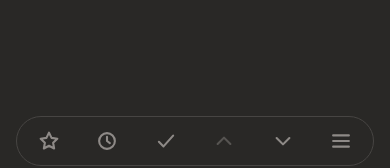
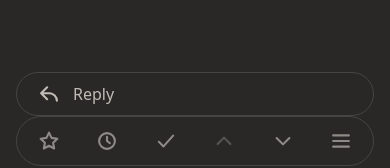
Before and after one commit to BbrSofiane/email-os, a Vue app: page / in a window 390 px wide. Both pictures are taken after a click on the item 195 px from the left and 176 px from the top of the page. Shown: the part 670-838 px from the top of the page. Built offline with nearby package versions, Linux system fonts and the light colour scheme.

Commit message:
feat(mobile): add compact reader reply bar

```diff
--- a/src/App.vue
+++ b/src/App.vue
@@ -2477,6 +2477,7 @@ const searchSyntaxEditHint = computed(() =>
               :selection-context="mailbox.context.value"
               :back-host="layoutMode === 'compact' ? mobileTopBar?.backHost : readerBackHost"
               :actions-host="layoutMode === 'compact' ? mobileBottomBar?.actionsHost : readerActionsHost"
+              :context-host="layoutMode === 'compact' ? mobileBottomBar?.contextHost : null"
               :can-move-prev="canMoveReaderPrev"
               :can-move-next="canMoveReaderNext"
               :client="props.client"
--- a/src/assets/mobile/reader.css
+++ b/src/assets/mobile/reader.css
@@ -87,3 +87,31 @@
 .app[data-layout="compact"] .message-reply {
   display: none;
 }
+.app[data-layout="compact"] .mobile-context-slot:has(.mobile-reply-bar) {
+  display: flex;
+  width: 100%;
+  height: 44px;
+  align-items: center;
+  padding: 0 8px;
+  border: 1px solid var(--divider);
+  border-radius: 24px;
+  background: var(--surface);
+  pointer-events: auto;
+}
+.app[data-layout="compact"] .mobile-reply-bar {
+  display: flex;
+  width: 100%;
+  min-height: 48px;
+  align-items: center;
+  gap: 12px;
+  padding: 0 12px;
+  color: var(--text-secondary);
+  text-align: left;
+  font-size: 1rem;
+  background: transparent;
+}
+.app[data-layout="compact"] .mobile-reply-bar svg {
+  width: 24px;
+  height: 24px;
+  flex: none;
+}
--- a/src/components/ReaderView.vue
+++ b/src/components/ReaderView.vue
@@ -63,6 +63,7 @@ const props = defineProps<{
   /** Header slots the quiet icon actions are teleported into; inline when null. */
   backHost?: HTMLElement | null;
   actionsHost?: HTMLElement | null;
+  contextHost?: HTMLElement | null;
   /** J/K availability; undefined hides the previous/next chevrons. */
   canMovePrev?: boolean;
   canMoveNext?: boolean;
@@ -961,6 +962,21 @@ defineExpose({
         <button v-if="props.compact" type="button" class="header-glyph" data-test="reader-more" aria-label="More" aria-haspopup="dialog" @click="emit('more')"><HeaderGlyph name="menu" /><span class="visually-hidden">More actions</span></button>
       </div>
     </Teleport>
+    <Teleport :to="props.contextHost ?? undefined" :disabled="!props.contextHost">
+      <button
+        v-if="props.compact && props.contextHost && !props.replyDocked && !props.browsingOnly"
+        type="button"
+        class="mobile-reply-bar"
+        data-test="mobile-reply-bar"
+        :title="replyTitle"
+        :aria-describedby="actionable ? replySourceId : undefined"
+        :disabled="!canPrepareReply()"
+        @click="prepareReply"
+      >
+        <HeaderGlyph name="reply" />
+        <span>Reply</span>
+      </button>
+    </Teleport>
 
     <div class="reader-scroll" ref="scrollerEl" data-test="reader-scroll" @wheel.passive="stopFollowing" @touchmove.passive="stopFollowing" @pointerdown="stopFollowing">
       <template v-if="props.state === 'loading' && !held">
```
Also changed, not shown: 1 other file (tests, documents, lock files or other folders).
